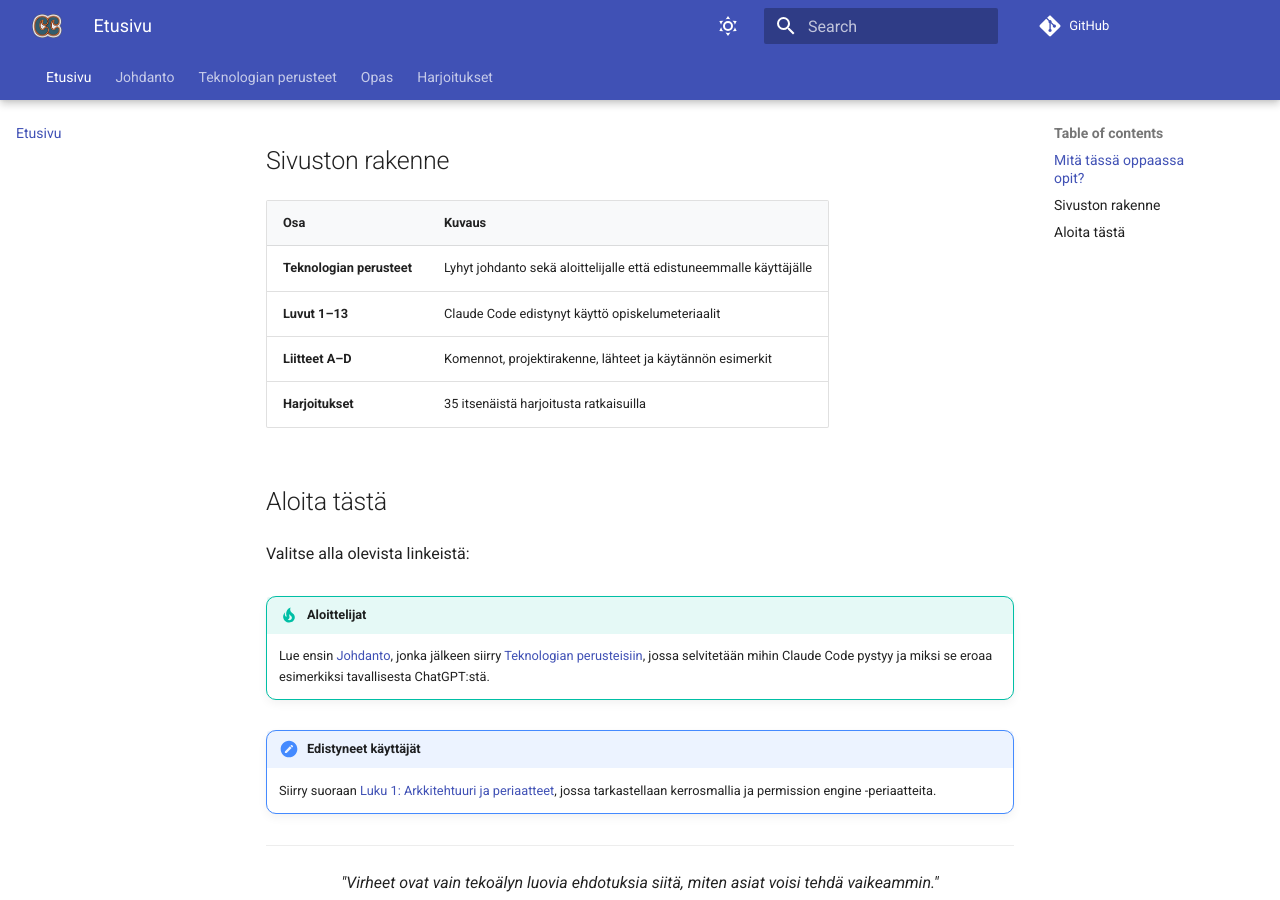
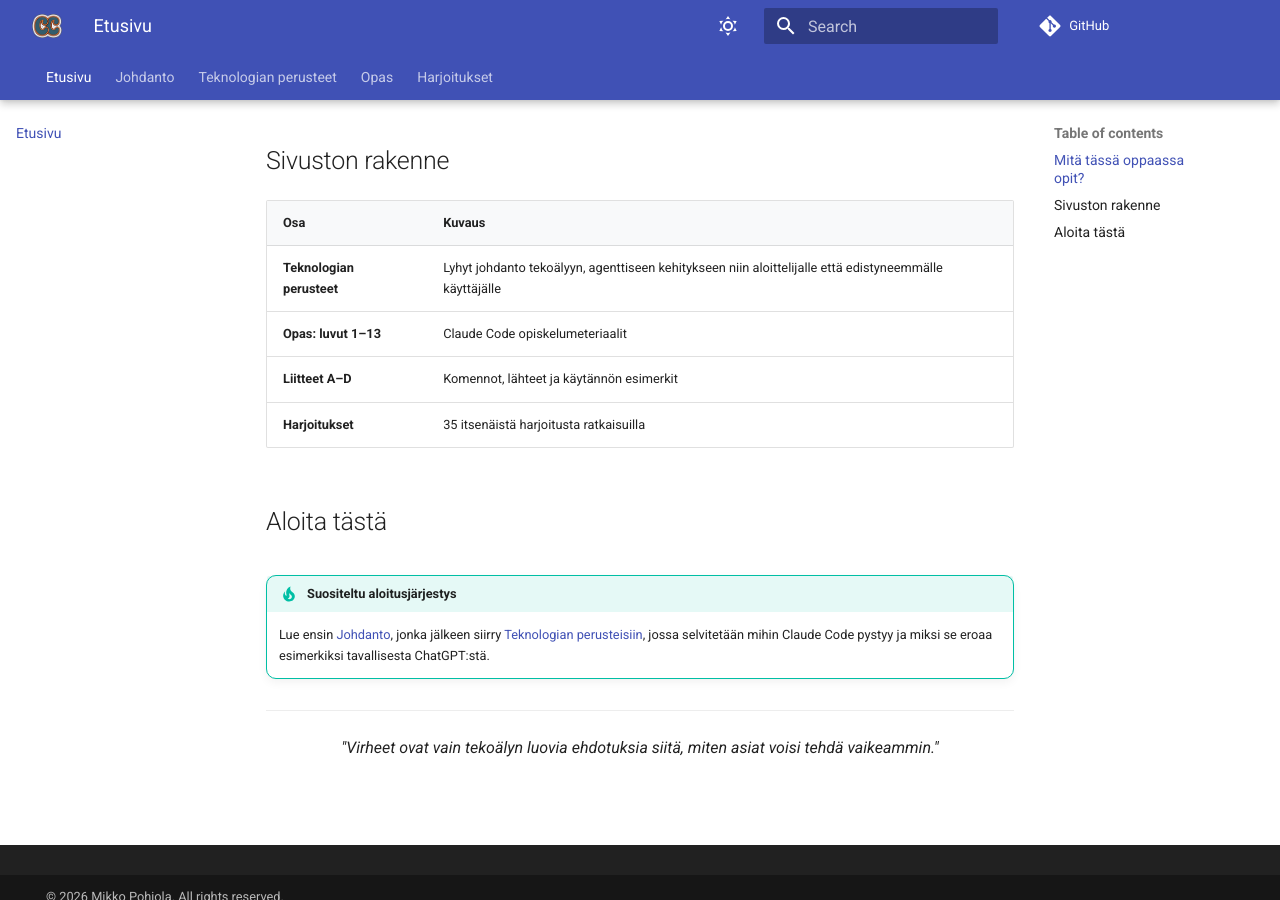
Before and after one commit to MipoRepo/claudecodecourse, an MkDocs documentation site: the page built from docs/index.md, in a window 1280 px wide and 900 px high, scrolled down 1165 px. Built offline with MkDocs 1.6.1 and Material for MkDocs 9.7.7, drawn with Linux system fonts in a browser that asks for light colours; comment, search, counter and statistics services are not loaded.

Commit message:
sisällön järjestelyä

```diff
--- a/docs/index.md
+++ b/docs/index.md
@@ -20,22 +20,15 @@ Tavoitteena on saada enemmän automaatiota ilman, että turvallisuus, jäljitett
 
 | Osa | Kuvaus |
 |-----|--------|
-| **Teknologian perusteet** | Lyhyt johdanto sekä aloittelijalle että edistuneemmalle käyttäjälle |
-| **Luvut 1–13** | Claude Code edistynyt käyttö opiskelumeteriaalit |
-| **Liitteet A–D** | Komennot, projektirakenne, lähteet ja käytännön esimerkit |
+| **Teknologian perusteet** | Lyhyt johdanto tekoälyyn, agenttiseen kehitykseen niin aloittelijalle että edistyneemmälle käyttäjälle |
+| **Opas: luvut 1–13** | Claude Code opiskelumeteriaalit |
+| **Liitteet A–D** | Komennot, lähteet ja käytännön esimerkit |
 | **Harjoitukset** | 35 itsenäistä harjoitusta ratkaisuilla |
 
 ## Aloita tästä
 
-Valitse alla olevista linkeistä:
-
-!!! tip "Aloittelijat"
-    Lue ensin [Johdanto](johdanto/mita-on-claude-code.md), jonka jälkeen siirry [Teknologian perusteisiin](teknologian-perusteet/aloitus.md),
-    jossa selvitetään mihin Claude Code pystyy ja miksi se eroaa esimerkiksi tavallisesta ChatGPT:stä.
-
-!!! advanced "Edistyneet käyttäjät"
-    Siirry suoraan [Luku 1: Arkkitehtuuri ja periaatteet](arkkitehtuuri/arkkitehtuuri.md),
-    jossa tarkastellaan kerrosmallia ja permission engine -periaatteita.
+!!! tip "Suositeltu aloitusjärjestys"
+    Lue ensin [Johdanto](johdanto/mita-on-claude-code.md), jonka jälkeen siirry [Teknologian perusteisiin](teknologian-perusteet/aloitus.md), jossa selvitetään mihin Claude Code pystyy ja miksi se eroaa esimerkiksi tavallisesta ChatGPT:stä.
 
 ---
 
```
